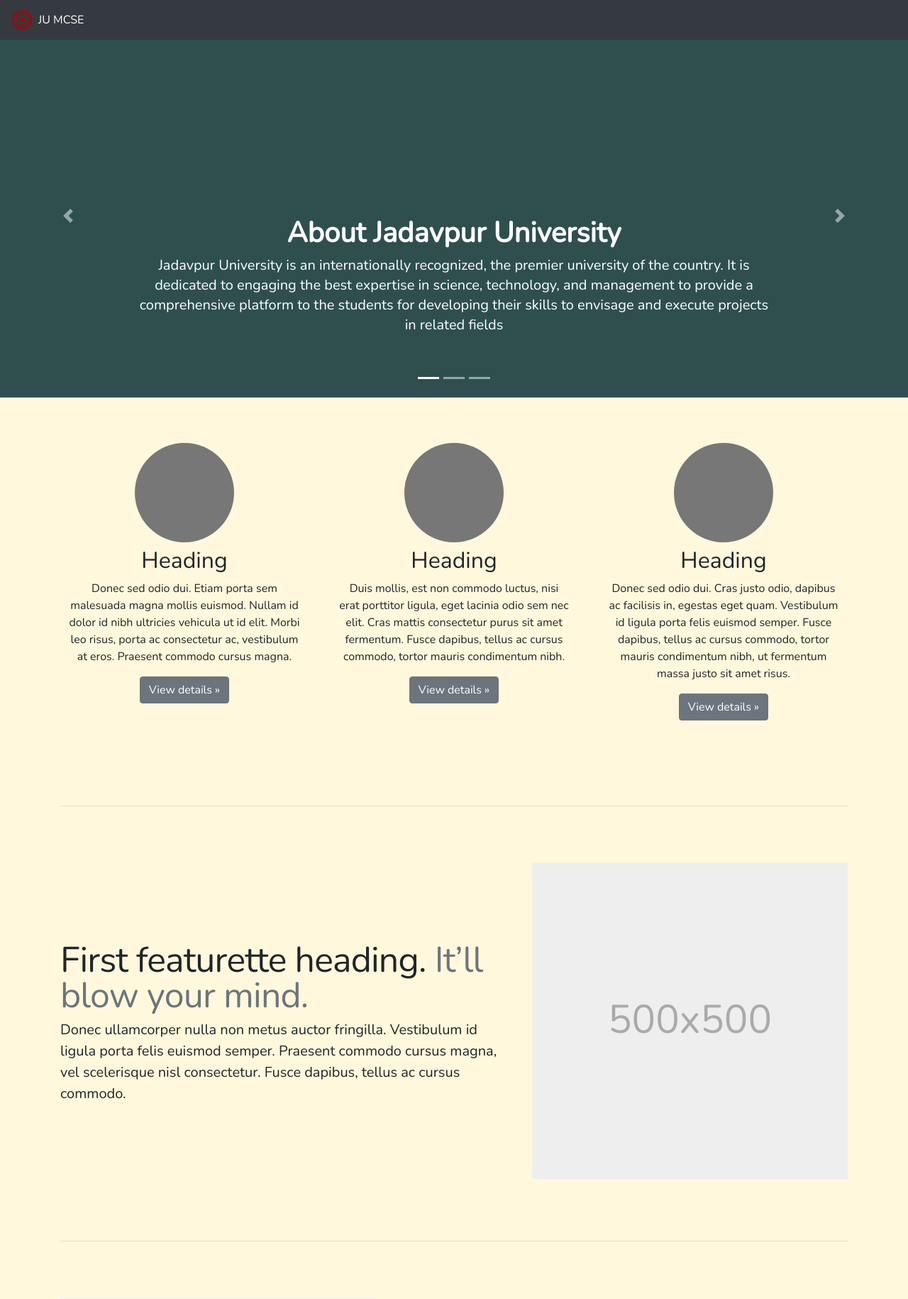
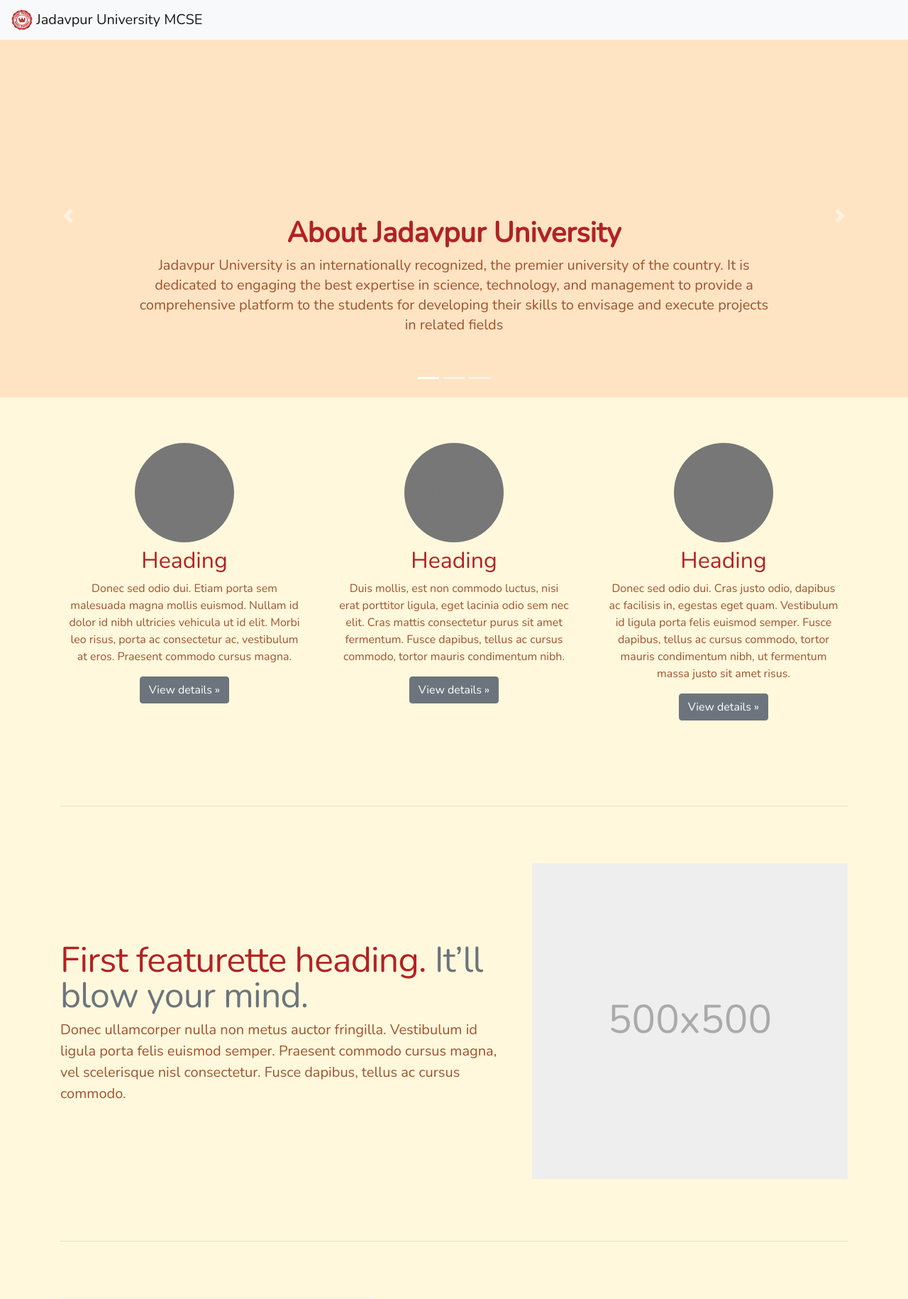
Before and after one commit to Arnab-Banerjee-90/Geo_Eco, a PHP site: page / in a window 1280 px wide. Shown: the top 1830 px of the page at 71% size. Run offline with PHP 8.4, Linux system fonts and the light colour scheme; some libraries are stand-ins or nearby versions.

Commit message:
brochure_6

```diff
--- a/carousel.css
+++ b/carousel.css
@@ -8,10 +8,15 @@ body {
     padding-bottom: 3rem;
     background-color: Cornsilk;
     font-family: 'Nunito', sans-serif;
+    color: firebrick;
   }
 
   h1{
     font-weight: 800;
+    color:firebrick;
+  }
+  p{
+      color:sienna;
   }
   /* CUSTOMIZE THE CAROUSEL
   -------------------------------------------------- */
--- a/index.html
+++ b/index.html
@@ -41,16 +41,12 @@
   </head>
   <body>
     <header>
-  <nav class="navbar navbar-expand-sm navbar-dark fixed-top bg-dark">
-    <img src="images/logo.png" width="30" height="30" alt="" loading="lazy">
-    <div class="collapse navbar-collapse" id="navbarCollapse">
-      <ul class="navbar-nav mr-auto">
-        <li class="nav-item active">
-          <a class="nav-link" href="#">JU MCSE<span class="sr-only">(current)</span></a>
-        </li>
-      </ul>
-    </div>
-  </nav>
+      <nav class="navbar navbar-light fixed-top bg-light">
+        <a class="navbar-brand" href="#">
+          <img src="images/logo.png" width="30" height="30" class="d-inline-block align-top" alt="">
+          Jadavpur University MCSE
+        </a>
+      </nav>
 </header>
 
 <main role="main">
@@ -64,7 +60,7 @@
     <div class="carousel-inner">
       <div class="carousel-item active">
         <svg class="bd-placeholder-img" width="100%" height="100%" xmlns="http://www.w3.org/2000/svg" preserveAspectRatio="xMidYMid slice" focusable="false" role="img">
-          <rect width="100%" height="100%" fill="DARKSLATEGRAY"/>
+          <rect width="100%" height="100%" fill="BISQUE"/>
         </svg>
         <div class="container">
           <div class="carousel-caption text-center">
@@ -75,7 +71,7 @@
       </div>
       <div class="carousel-item">
         <svg class="bd-placeholder-img" width="100%" height="100%" xmlns="http://www.w3.org/2000/svg" preserveAspectRatio="xMidYMid slice" focusable="false" role="img">
-          <rect width="100%" height="100%" fill="CORNFLOWERBLUE"/>
+          <rect width="100%" height="100%" fill="BISQUE"/>
         </svg>
         <div class="container">
           <div class="carousel-caption text-center">
@@ -87,7 +83,7 @@
       </div>
       <div class="carousel-item">
         <svg class="bd-placeholder-img" width="100%" height="100%" xmlns="http://www.w3.org/2000/svg" preserveAspectRatio="xMidYMid slice" focusable="false" role="img">
-          <rect width="100%" height="100%" fill="DEEPSKYBLUE"/>
+          <rect width="100%" height="100%" fill="BISQUE"/>
         </svg>
         <div class="container">
           <div class="carousel-caption text-center">
```
